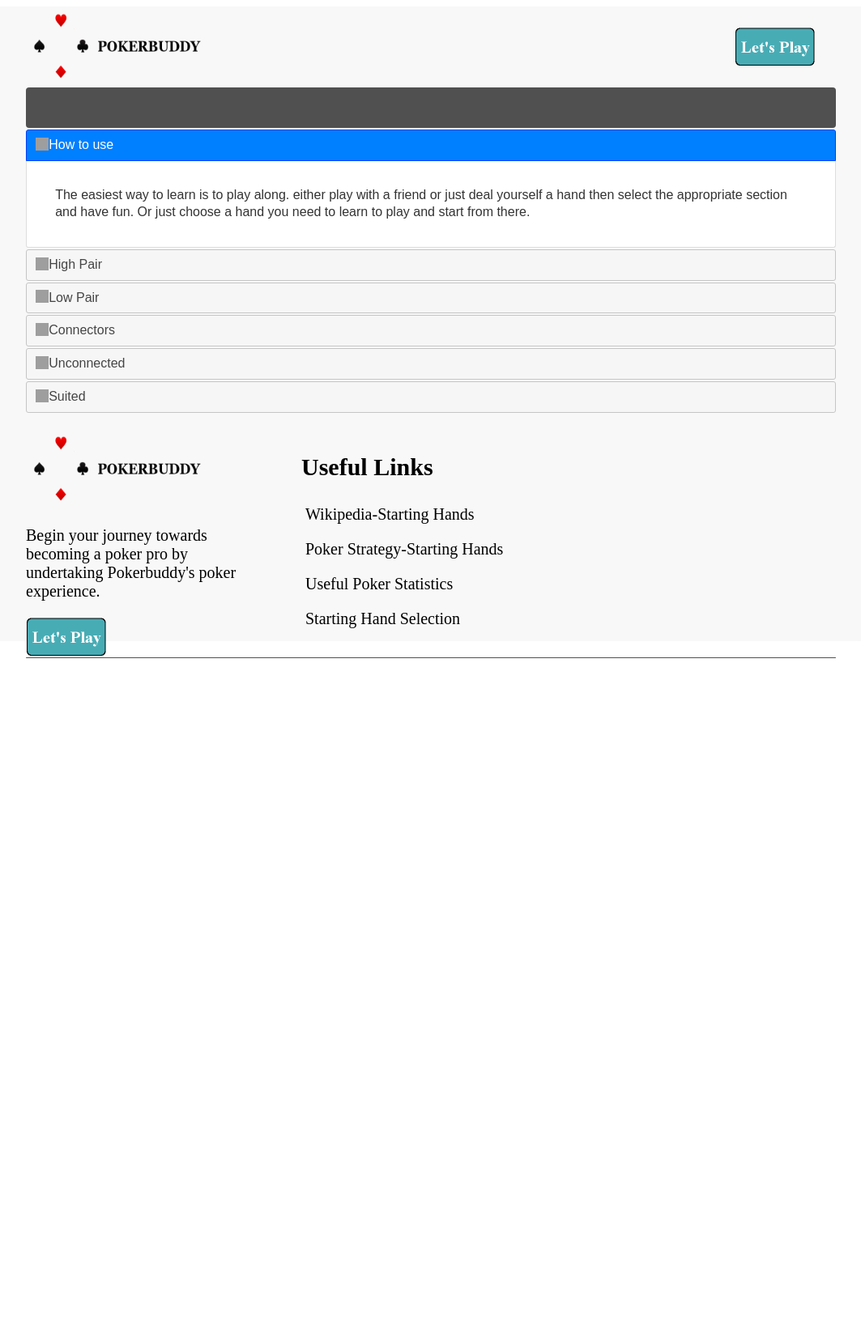
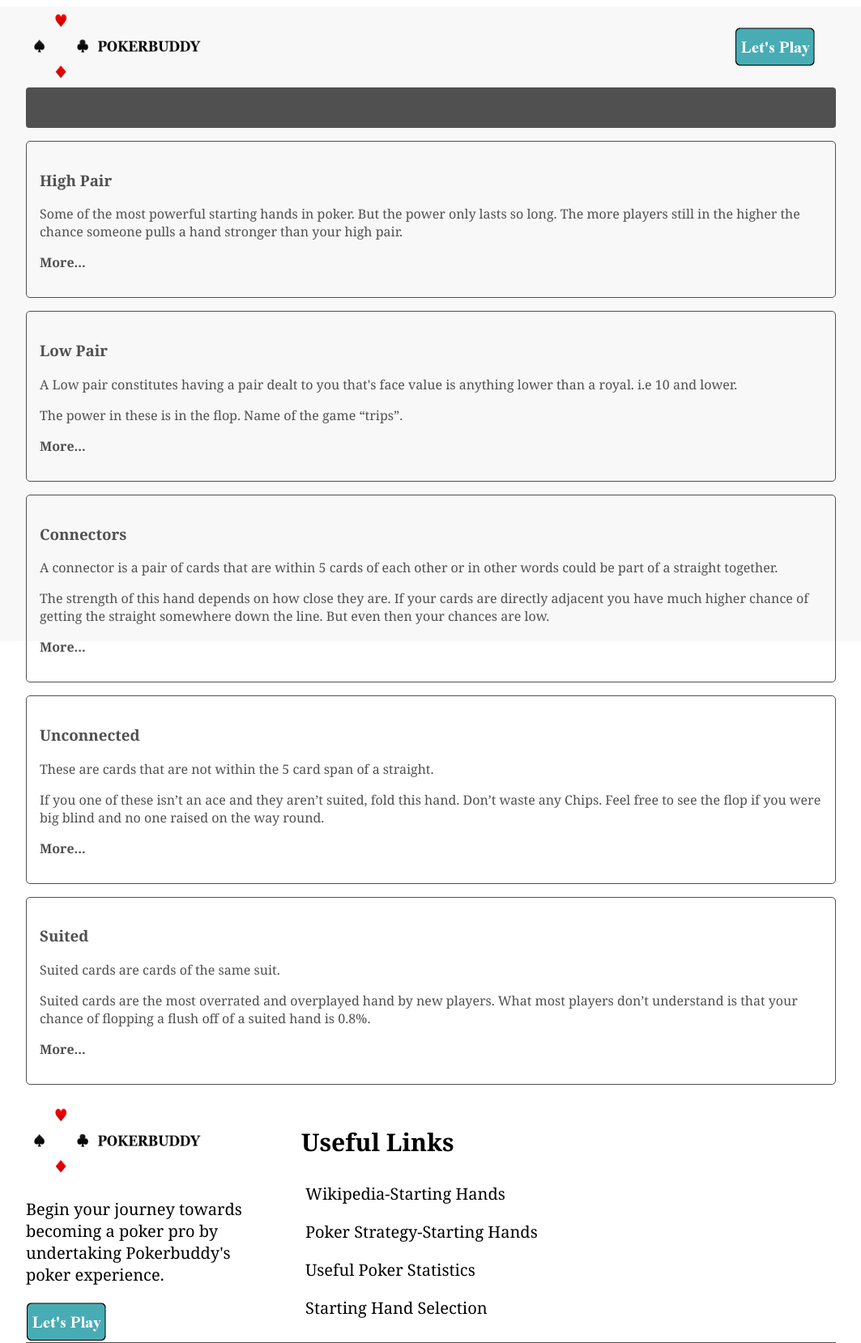
Before and after one commit to nealhartley/PokerBuddy, a PHP site: page /chooseHand.php in a window 1280 px wide. Shown: the whole page at 81% size, without its empty margins (108-1171 px from the left). Before the commit the page ends 813 px from the top, so only its background shows below. Run offline with PHP 8.4, Linux system fonts and the light colour scheme; some libraries are stand-ins or nearby versions; grey boxes are pictures that could not be loaded.

Commit message:
added body for hand pick page and jquery for div expansion and subtraction

```diff
--- a/chooseHand.php
+++ b/chooseHand.php
@@ -3,9 +3,21 @@
     <div id="fullpage">
         <div id="container">
             <?php
+            //switch true for chooseHandBody accordion type.
+            //switch false for jquery custom opening.
+            $bodyType = false;
+
             include 'toolBar.php';
+
+            if($bodyType){
             include 'chooseHandBody.php';
-             ?>
+            }
+            else{
+
+            include './chooseHandBody2.php';
+
+            }
+?>
 
 
 
--- /dev/null
+++ b/chooseHandBody2.php
@@ -0,0 +1,290 @@
+<html>
+
+    <link type="text/css" rel="stylesheet" href="style.css">
+    <link rel="stylesheet" href="//code.jquery.com/ui/1.12.0/themes/base/jquery-ui.css">
+    <link rel="stylesheet" href="/resources/demos/style.css">
+  <script src="https://code.jquery.com/jquery-1.12.4.js"></script>
+
+    <!---------------------------------------------------------------------------------->
+    <!----------------------Highpair info from here!!----------------------------------->
+    <!---------------------------------------------------------------------------------->
+  <div class="HandInfo">
+
+      <h3>High Pair</h3>
+
+     <p>
+    Some of the most powerful starting hands in poker. But the power only lasts
+    so long. The more players still in the higher the chance someone pulls a hand
+    stronger than your high pair.
+     </p>
+
+      <div class = "next">
+          <p><b>More...</b></p>
+      </div>
+
+     <div class = "Play">
+        <h3>Pre Flop</h3>
+            <p>
+            Look to bet high before the flop
+            and force out as many players as you can.
+            You should be the one in the driver seat when it comes to raising.
+            If you hand is particularly high i.e Aces or Kings no one has anything that can beat you prior to the flop so
+            continue to raise until you no longer have the opportunity.
+            </p>
+
+            <div class = "next">
+            <p><b>More...</b></p>
+            </div>
+            <div class = "Play">
+
+                <h3>After the flop</h3>
+
+                <p>
+                If you managed to pull either three of a kind or a full house look to continue to bet hard,
+                it’s smooth sailing from here. Now it’s about maximising profit.
+                </p>
+
+                <p>
+                If you did not pull triples you want to try and read the table.
+                Watch your opponents move if you haven’t been already. The chances of them pulling something on the flop that can beat
+                your hand is still very slim if you have an exceptionally high pair.
+                </p>
+                <p>
+                If your pair is mid-high range i.e J-Q you may need to play very passive at this point.
+                The chances of them pulling a better pair than you is quite high. Look at the board to see if your pair is the highest possible on the table.
+                </p>
+
+                    <div class = "next">
+                        <p><b>More...</b></p>
+                    </div>
+
+                    <div class = "Play">
+
+                        <h3>Turn and River</h3>
+
+                        <p>
+                        This is much the same as after the flop.
+                        Continue to try and gauge what your opponent has.
+                        If the cards on the table have high potential to beat yours do not be afraid to fold.
+                        You need to be willing to lose some chips in order to save your stack.
+                        </p>
+
+                    </div>
+
+            </div>
+
+      </div>
+
+     </div>
+     <!---------------------------------------------------------------------------------->
+    <!----------------------Low Pair info from here!!----------------------------------->
+    <!---------------------------------------------------------------------------------->
+
+  <div class="HandInfo">
+
+      <h3>Low Pair</h3>
+
+      <p>A Low pair constitutes having a pair dealt to you that's face value is anything lower than a royal. i.e 10 and lower.</p>
+
+      <p>The power in these is in the flop. Name of the game “trips”.</p>
+
+        <div class = "next">
+        <p><b>More...</b></p>
+        </div>
+
+        <div class = "Play">
+
+            <h3>Pre Flop</h3>
+
+            <p>
+            This hand has high potential to pull out 3 of a kind on the flop. This type of a
+            three of a kind is known as a “set”. Don’t be afraid to call some high raises before the flop and also don’t be afraid to raise to scare people out.
+            You must remember that pocket pair have the highest probability of winning any given hand of poker.
+            </p>
+
+            <div class = "next">
+            <p><b>More...</b></p>
+            </div>
+
+            <div class ="Play">
+                <h3>After The Flop</h3>
+                <p>
+                This either went one of two ways: either you tripled up or you didn’t.
+                </p>
+                <p>
+                If you tripled up this is your time to shine.
+                A hidden set is a very powerful hand and a great way to snatch large amounts of chips.
+                People are less likely to suspect a three of a kind when the pair is in the hand.
+                So you can bet as hard as you like or play it slower in order to lure some people in,
+                this depends on your style of poker and your opponents.
+                </p>
+                <p>
+                If you didn’t triple up it’s time to run.
+                If you can see the next card for free by all means do it,
+                but, as soon as you see a raise throw those cards in the trash.
+                Sometimes you gotta spend money to make money.
+                </p>
+
+            </div>
+
+
+        </div>
+    </div>
+
+
+    <!---------------------------------------------------------------------------------->
+    <!----------------------Connectors info from here!!----------------------------------->
+    <!---------------------------------------------------------------------------------->
+
+    <div class="HandInfo">
+
+      <h3>Connectors</h3>
+
+      <p>A connector is a pair of cards that are within 5 cards of each other or in other words could be part of a straight together.</p>
+
+        <p>
+        The strength of this hand depends on how close they are.
+	If your cards are directly adjacent you have much higher chance of getting the
+        straight somewhere down the line. But even then your chances are low.
+        </p>
+
+       <div class = "next">
+          <p><b>More...</b></p>
+      </div>
+
+        <div class = "Play">
+
+            <h3>Two questions:</h3>
+            <h3>how high?</h3>
+            <p>  A high connected pair could turn into one of the strongest hands in poker. </p>
+            <h3>suited?</h3>
+            <p>
+            2nd thing 2nd. Are they suited? If no you really shouldn’t play this hand. You may
+            want to stick around to see the flop if you were big blind. Otherwise throw them away.
+            Even if they are suited you really don’t have a high chance of pulling either the flush
+            or the straight. You shouldn’t be afraid to fold this hand especially early game. Later in the game
+            play these hands carefully. You don’t want to be calling any large raises and you really shouldn’t be raising anything.
+            What is important to know is that if you hit this and you get the cards needed for the straight or the flush you should be in the money.
+            This can be one of the most valuable hands in poker.
+            </p>
+        </div>
+
+   </div>
+
+
+    <!---------------------------------------------------------------------------------->
+    <!----------------------Unconnected not adjacent info from here!!----------------------------------->
+    <!---------------------------------------------------------------------------------->
+
+    <div class="HandInfo">
+
+      <h3>Unconnected</h3>
+
+      <p>These are cards that are not within the 5 card span of a straight. </p>
+
+        <p>
+        If you one of these isn’t an ace and they aren’t suited, fold this hand. Don’t waste any
+        Chips. Feel free to see the flop if you were big blind and no one raised on the way round.
+        </p>
+
+        <div class = "next">
+        <p><b>More...</b></p>
+        </div>
+
+        <div class = "Play">
+
+            <h3>Post Flop</h3>
+            <p>
+            What we were looking for here was hopefully getting a pair of your low card or aces to come out in the flop giving you three of that card,
+            and the extra card in the flop to pair up your lower card
+            Giving you a full house. If you did not get this proceed very carefully
+            </p>
+
+            <div class = "next">
+            <p><b>More...</b></p>
+            </div>
+
+            <div class = "Play">
+                <h3>What To Avoid</h3>
+
+                <p>
+                Even if you get the ace, do not get into a bidding war.
+                The chance that someone also has the pair and then a higher kicker than you is quite likely.
+                If the Ace comes and someone else plays strong it’s time to back down.
+                </p>
+
+            </div>
+
+        </div>
+
+   </div>
+
+
+    <!---------------------------------------------------------------------------------->
+    <!----------------------Suited info from here!!----------------------------------->
+    <!---------------------------------------------------------------------------------->
+
+    <div class="HandInfo">
+
+        <h3>Suited</h3>
+
+        <p>Suited cards are cards of the same suit. </p>
+
+        <p>
+        Suited cards are the most overrated and overplayed hand by new players. What
+        most players don’t understand is that your chance of flopping a flush off of a suited hand is 0.8%.
+        </p>
+
+        <div class = "next">
+        <p><b>More...</b></p>
+         </div>
+
+
+        <div class = "Play">
+
+        <h3>What Does This Mean?</h3>
+
+        <p>
+        Having suited cards should be seen as a little bonus.
+        You should play the hand as usual i.e are they within 5 of each other.
+        How high are the face values of your cards.
+        If you play this way you are safe from over pushing on the low potential of a flush and you still have the ability to get a flush.
+        Check the other section that sounds most like your hand for further information on how to approach your hand.
+        </p>
+
+            <div class = "next">
+            <p><b>More...</b></p>
+            </div>
+
+            <div class = "Play">
+                <h3>Manage To Get The Flush</h3>
+
+                <p>
+                Because the odds of a flush are so low not many people expect you to pull a flush.
+                You have power in the element of surprise.
+                Most often against lower experience players if you push hard on a flush they will call you as they will think you are bluffing.
+                Or if you play it slow they won’t think you have the flush either.
+                How you play this is up to your own personal play style.
+                </p>
+
+            </div>
+
+        </div>
+
+   </div>
+
+   <script>
+
+    $(".Play").hide();
+
+    $( ".next" ).click(function(){
+
+        $(this).siblings(".Play").toggle();
+
+        console.log("pressed");
+
+    });
+
+  </script>
+
+  </html>
--- a/frontPageBody.php
+++ b/frontPageBody.php
@@ -5,11 +5,13 @@
     <div id="Body">
         <div id="FrontPagePicture">
             <div id = "BigLogo">
+
                 <image
                     src ="Images/concepts/LogoConcept2.png"
                     Width = "400"
                     Height ="400"
                 />
+
             </div>
         </div>
 
--- a/style.css
+++ b/style.css
@@ -19,13 +19,14 @@
     margin: auto;
     min-width: 1000px;
 
+
 }
 
 /*Full page styling*/
 #fullpage{
     /*background-color: #FDFCDC;*/
     background-color: #F8F8F8;
-
+    font-family: Georgia, Times, "Times New Roman", serif;
     /* border-color: black;
     border-style: solid;*/
 
@@ -222,3 +223,52 @@ button.accordion {
 button.accordion.active, button.accordion:hover {
     background-color: #ddd;
 }
+
+/*
+################################################################################
+4.1 Choose Hand Body2
+################################################################################
+*/
+
+.HandInfo{
+       /*
+    border-color: black;
+    border-style: solid;
+   */
+    padding: 1em;
+    color: #505050;
+    border:#505050 solid 1px;
+    border-radius: 5px;
+    margin-top: 1em;
+
+}
+
+
+.HandInfo:odd{
+     background-color: #00S6DE;
+}
+.HandInfo:even{
+     background-color: #00S6DE;
+}
+
+.Play{
+    /*
+    border-color: black;
+    border-style: solid;
+   */
+
+}
+
+.next{
+
+}
+
+
+
+.next:hover{
+
+    cursor:pointer;
+    cursor: hand;
+    color: black;
+
+}
--- a/toolBar.php
+++ b/toolBar.php
@@ -12,10 +12,12 @@ make sure to link to css: style.css on your page for the right styling"-->
                 <!--The logo-->
                 <div id="logo">
                     <!--Original image 650wide by 250high-->
-                    <img src="Images/LogoName.png"
+                     <a href="index.php">
+                        <img src="Images/LogoName.png"
                          Width ="280"
                          Height="100"
                          />
+                    </a>
                 </div>
 
 
```
Also changed, not shown: nbproject/private/private.xml (+8 -1 lines).
